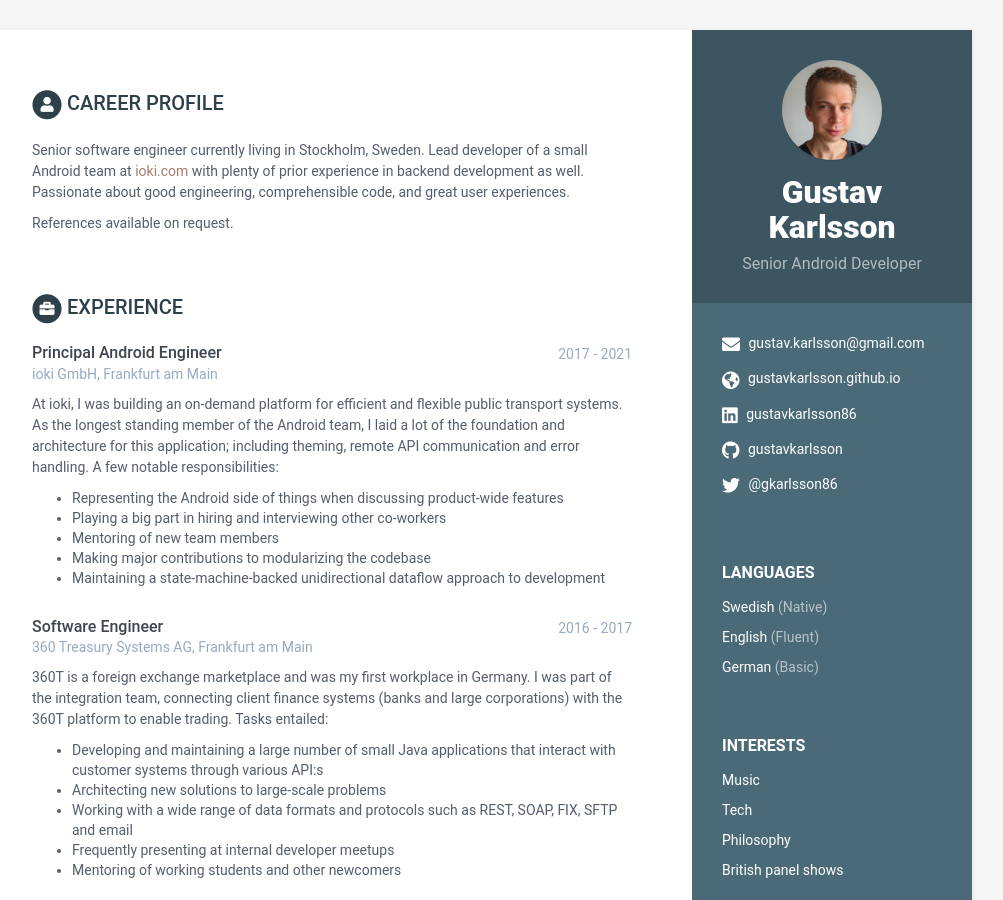
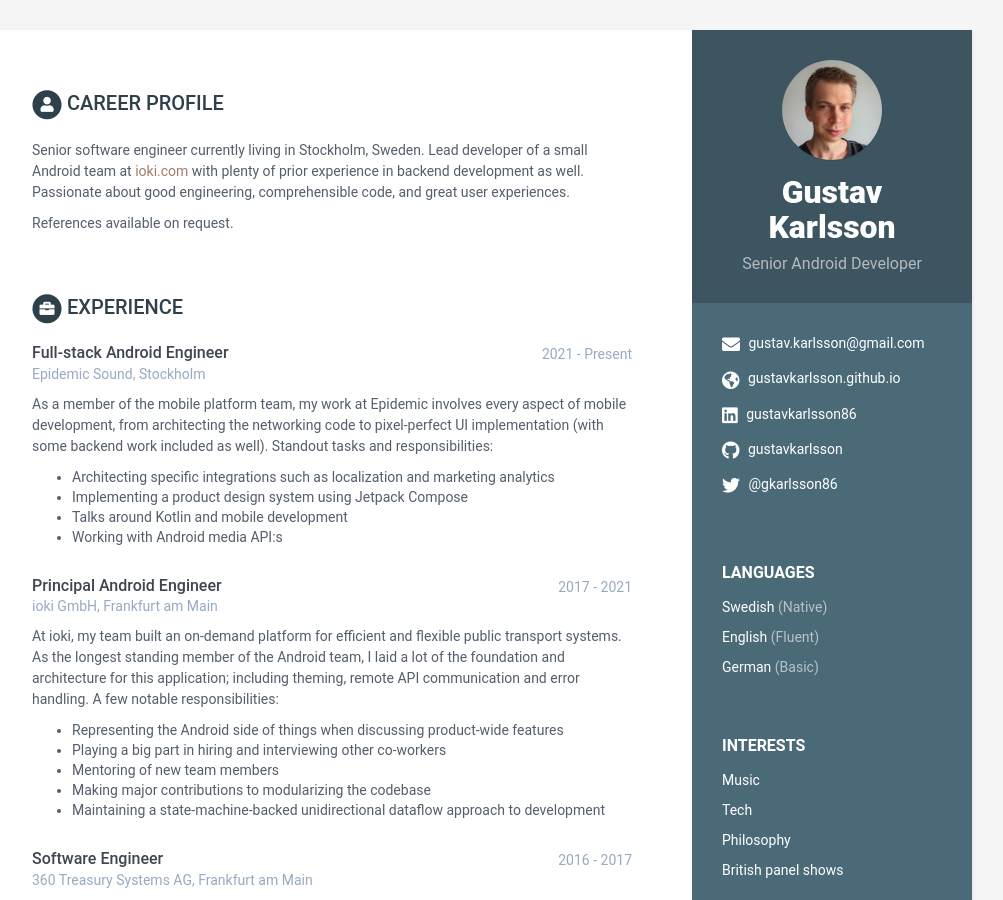
Before and after one commit to gustavkarlsson/gustavkarlsson.github.io, a Jekyll site: the page built from index.html, in a window 1280 px wide and 900 px high. Shown: the whole window, without its empty margins (168-1171 px from the left). Built offline with Jekyll 4.4.1, drawn with Linux system fonts in a browser that asks for light colours.

Commit message:
Add Epidemic entry

```diff
--- a/_data/data.yml
+++ b/_data/data.yml
@@ -62,11 +62,23 @@ career-profile:
       References available on request.
 
 experiences:
+    - role: Full-stack Android Engineer
+      time: 2021 - Present
+      company: Epidemic Sound, Stockholm
+      details: |
+        As a member of the mobile platform team, my work at Epidemic involves every aspect of mobile development,
+        from architecting the networking code to pixel-perfect UI implementation (with some backend work included as well).
+        Standout tasks and responsibilities:
+          - Architecting specific integrations such as localization and marketing analytics
+          - Implementing a product design system using Jetpack Compose
+          - Talks around Kotlin and mobile development
+          - Working with Android media API:s
+
     - role: Principal Android Engineer
       time: 2017 - 2021
       company: ioki GmbH, Frankfurt am Main
       details: |
-        At ioki, I was building an on-demand platform for efficient and flexible public transport systems.
+        At ioki, my team built  an on-demand platform for efficient and flexible public transport systems.
         As the longest standing member of the Android team, I laid a lot of the foundation and architecture for this application;
         including theming, remote API communication and error handling.
         A few notable responsibilities:
@@ -152,7 +164,7 @@ skills:
         level: 85%
 
       - name: Coroutines
-        level: 70%
+        level: 80%
 
       - name: Architechure
         level: 65%
@@ -161,16 +173,16 @@ skills:
         level: 70%
 
       - name: Jetpack Compose
-        level: 70%
+        level: 85%
 
       - name: Relational databases
         level: 55%
 
       - name: RESTful web services
-        level: 55%
+        level: 65%
 
       - name: Gradle
-        level: 55%
+        level: 65%
 
       - name: Firebase
         level: 60%
```
